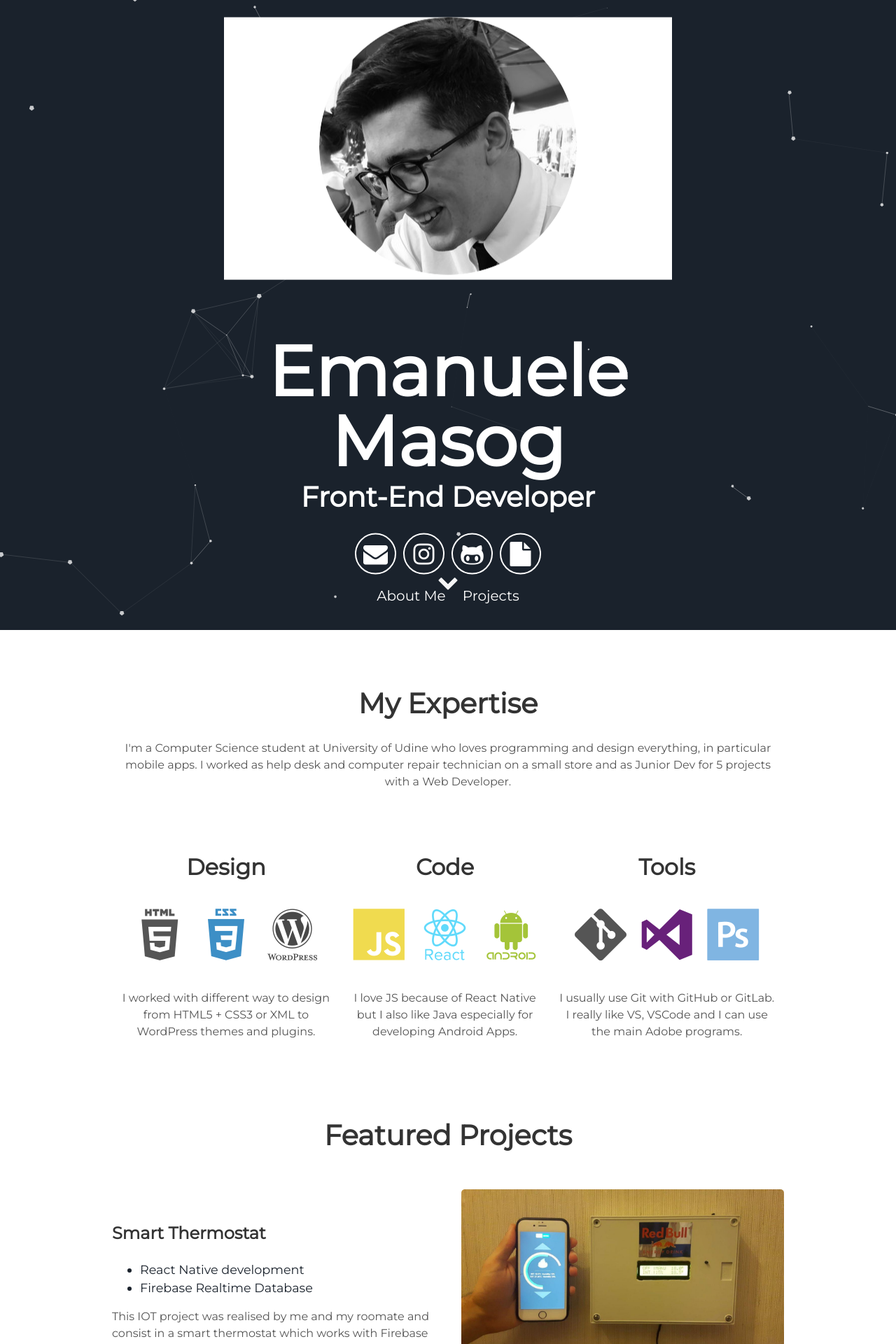
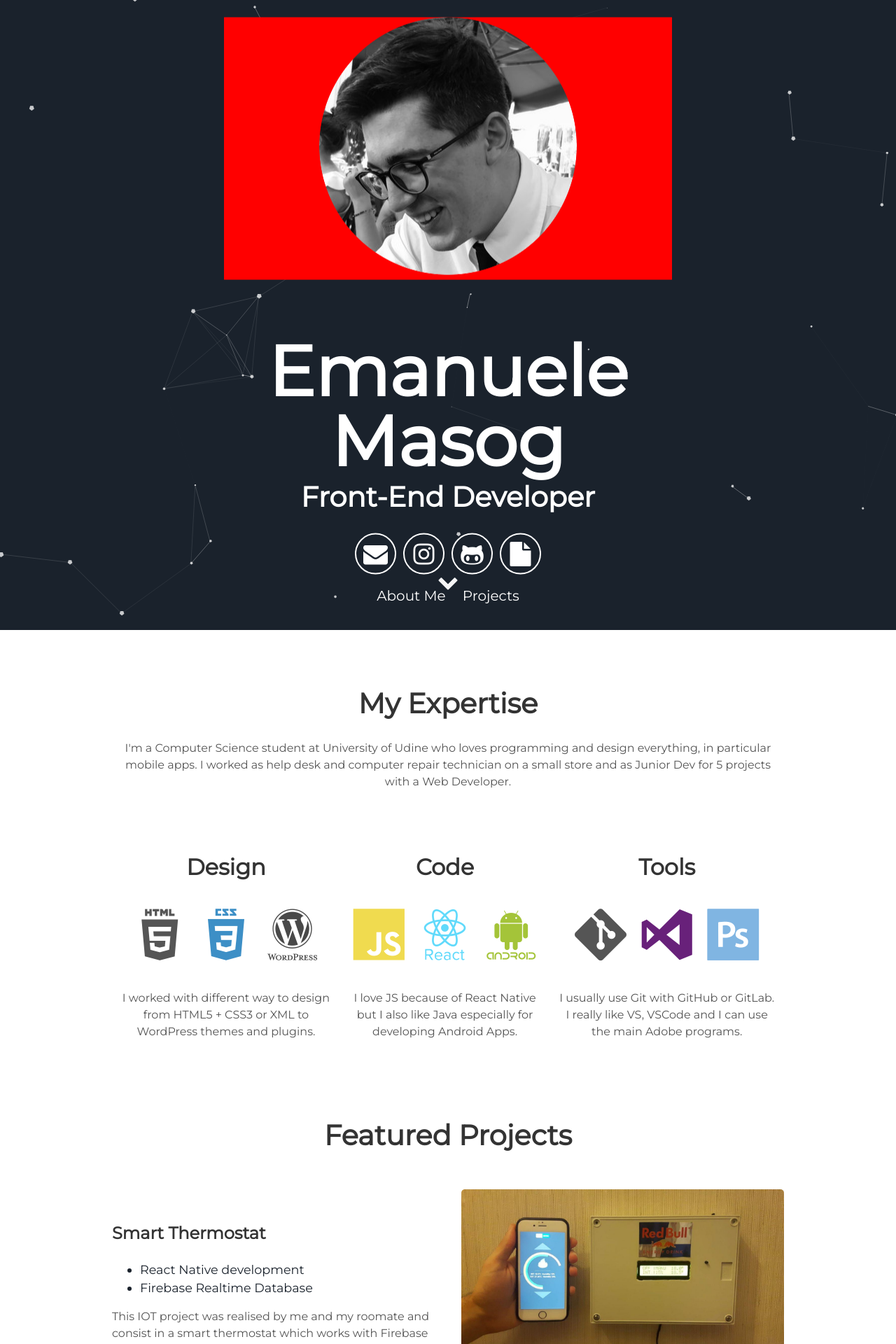
Before and after one commit to ClarkStoro/clarkstoro.github.io, a Jekyll site: the page built from index.html, in a window 1280 px wide. Shown: the top 1920 px of the page at 70% size. Built offline with Jekyll 4.4.1, drawn with Linux system fonts in a browser that asks for light colours.

Commit message:
Update header.html

```diff
--- a/_includes/header.html
+++ b/_includes/header.html
@@ -1,7 +1,7 @@
 <div id="particles-js">
   <div class="header">
 
-      <div style="background-color: #fff", margin: 200px">
+      <div style="background-color: #ff0000", margin: 100px">
       <img alt="ema" class="photo" src="{{ "/assets/img/EmanueleMaso.png"}}" />
     </div>
 
```
